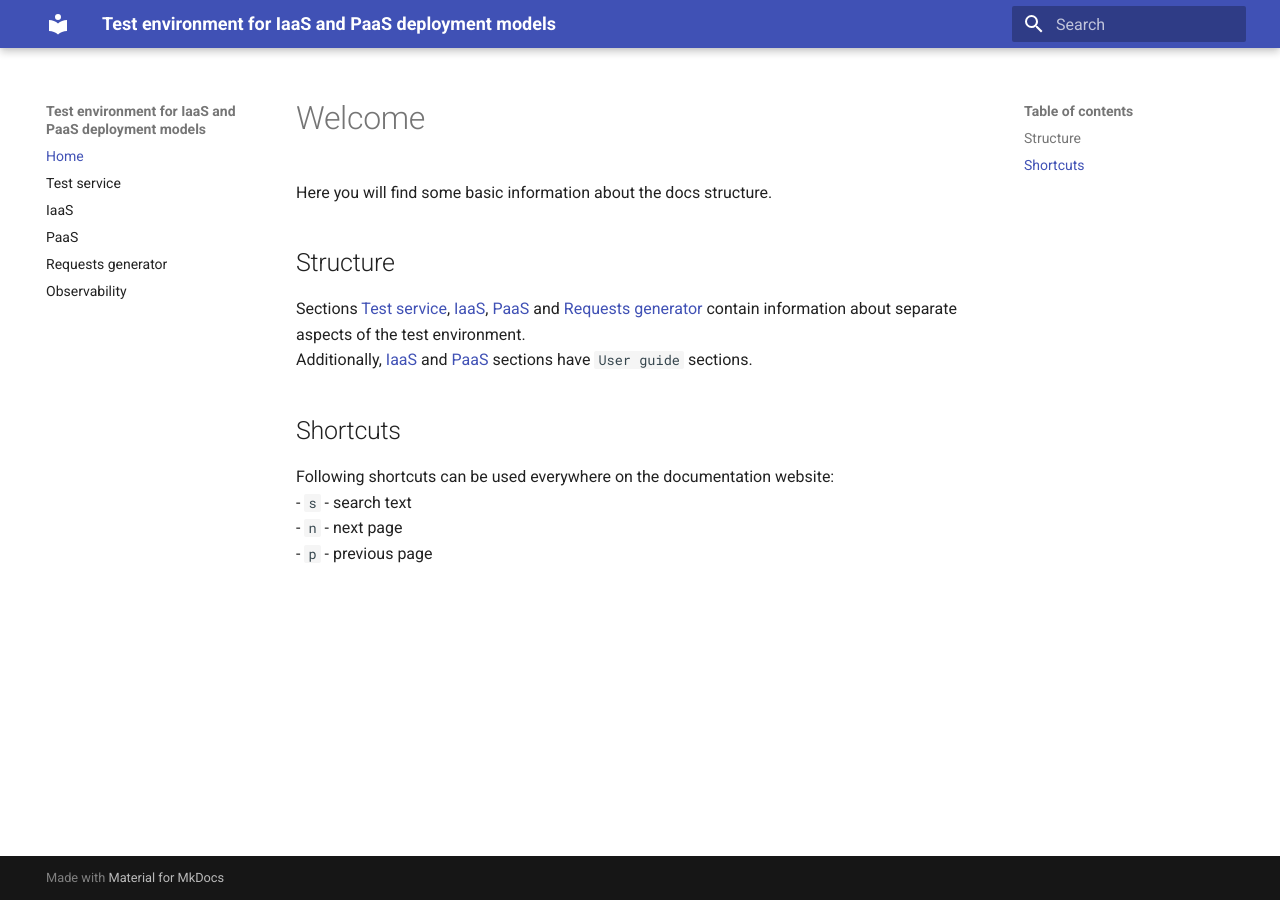
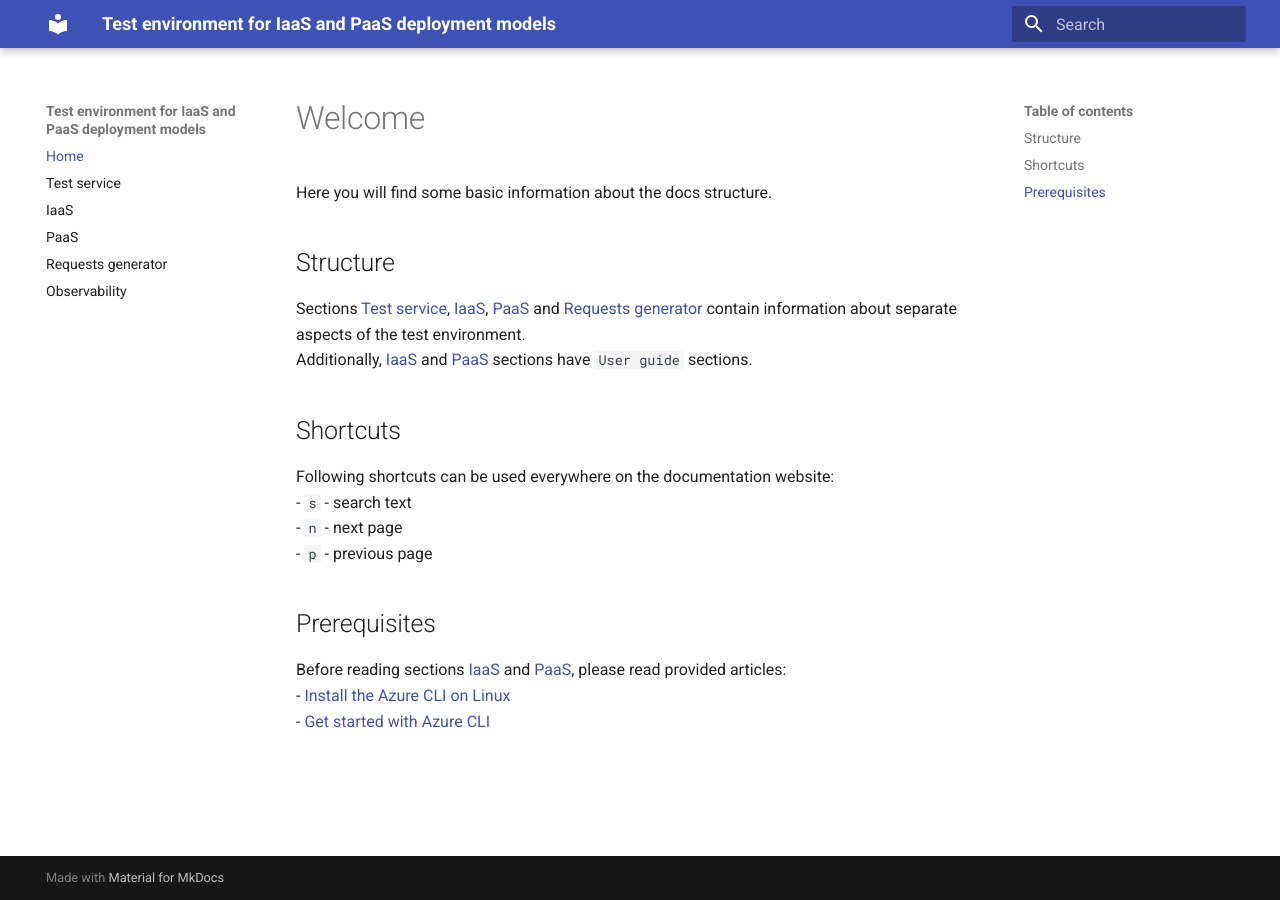
Before and after one commit to WasilewM/23Z-INZ, an MkDocs documentation site: the page built from docs/docs/index.md, in a window 1280 px wide. Built offline with MkDocs 1.6.1 and Material for MkDocs 9.7.7, drawn with Linux system fonts in a browser that asks for light colours.

Commit message:
Add Prerequisites section to the home page of the docs

```diff
--- a/docs/docs/index.md
+++ b/docs/docs/index.md
@@ -11,3 +11,8 @@ Following shortcuts can be used everywhere on the documentation website:
 - `s` - search text
 - `n` - next page
 - `p` - previous page
+
+## Prerequisites
+Before reading sections [IaaS](./IaaS/iaas.md) and [PaaS](./PaaS/paas.md), please read provided articles:
+- [Install the Azure CLI on Linux](https://learn.microsoft.com/en-us/cli/azure/install-azure-cli-linux?pivots=apt)
+- [Get started with Azure CLI](https://learn.microsoft.com/en-us/cli/azure/get-started-with-azure-cli)
```
